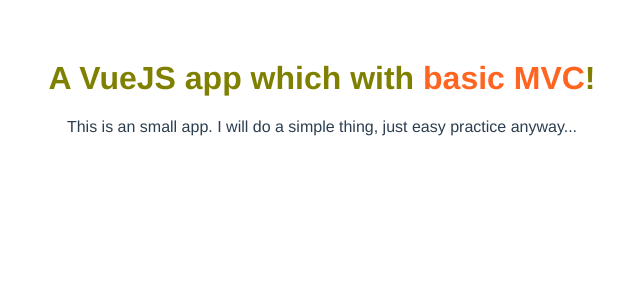
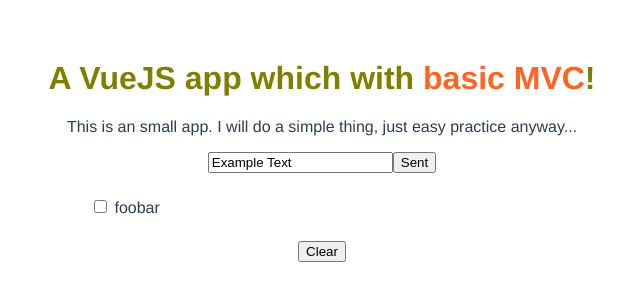
Before and after one commit to iigmir/todolist-with-vuecli, a Vue app: page /#/ in a window 1280 px wide. Shown: the top 300 px of the page, without its empty margins (318-958 px from the left). Built offline with nearby package versions, Linux system fonts and the light colour scheme.

Commit message:
Develop app part 1

```diff
--- a/src/components/todolist.vue
+++ b/src/components/todolist.vue
@@ -1,6 +1,29 @@
 <template>
-    <div class="intro">
+    <div class="todolist">
         <p> This is an small app. I will do a simple {{ helptext }}, just easy practice anyway...</p>
+        <div class="app">
+            <form v-on:submit.prevent="sent_text">
+                <label>
+                    <input v-model="panding_text"
+                    name="panding_text" type="text"
+                    placeholder="Just type something" >
+                </label>
+                <input type="submit" value="Sent">
+            </form>
+            <ul>
+                <li
+                    v-for="(la_item, la_index) in list_array"
+                    v-bind:key="la_item.id" >
+                    <label>
+                        <input type="checkbox"
+                        v-model="panding_delete_index"
+                        v-bind:value="la_index" >
+                        <span> {{ la_item }} </span>
+                    </label>
+                </li>
+            </ul>
+            <button>Clear</button>
+        </div>
     </div>
 </template>
 
@@ -11,13 +34,48 @@
     data () {
         return {
             helptext: "thing",
+            panding_text: "Example Text",
+            list_array:["foobar"],
+            panding_delete_index:[]
         }
     },
     methods:{
-        //
+        sent_text() {
+            this.list_array.push( this.panding_text );
+        }
     },
     mounted () {
         //
+    },
+}
+</script>
+
+<style lang="scss" scope>
+.todolist
+{
+    .app
+    {
+        ul
+        {
+            max-width: 480px;
+            margin: 1rem auto;
+            padding: 0;
+            text-align: left;
+            li
+            {
+                list-style: none;
+                padding:0.5rem;
+                label
+                {
+                    display: block;
+                    width: 100%;
+                }
+                &.pand_del
+                {
+                    text-decoration-line: line-through;
+                }
+            }
+        }
     }
 }
-</script>
+</style>
```
Also changed, not shown: note/main_app.md (added, +7 -0 lines).
